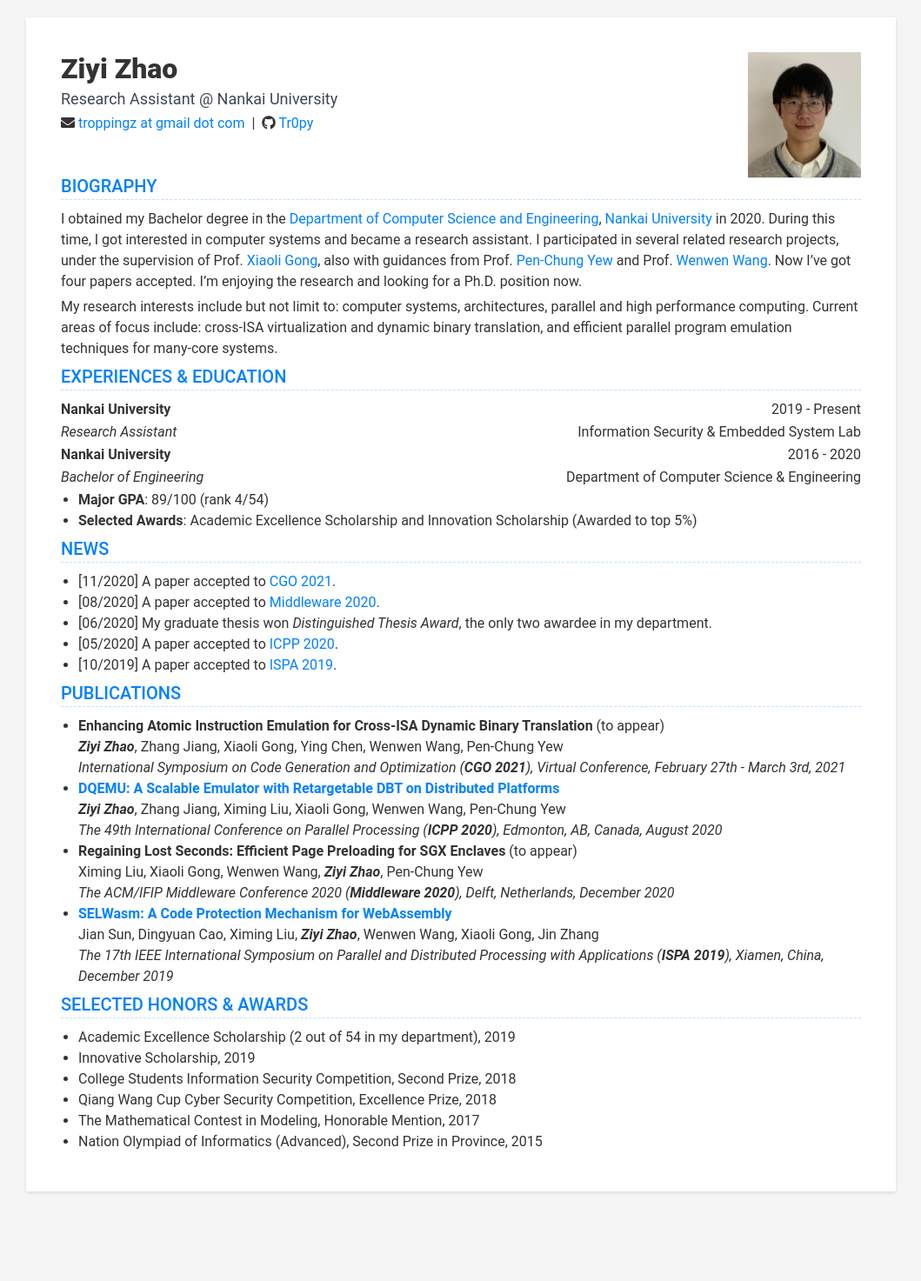
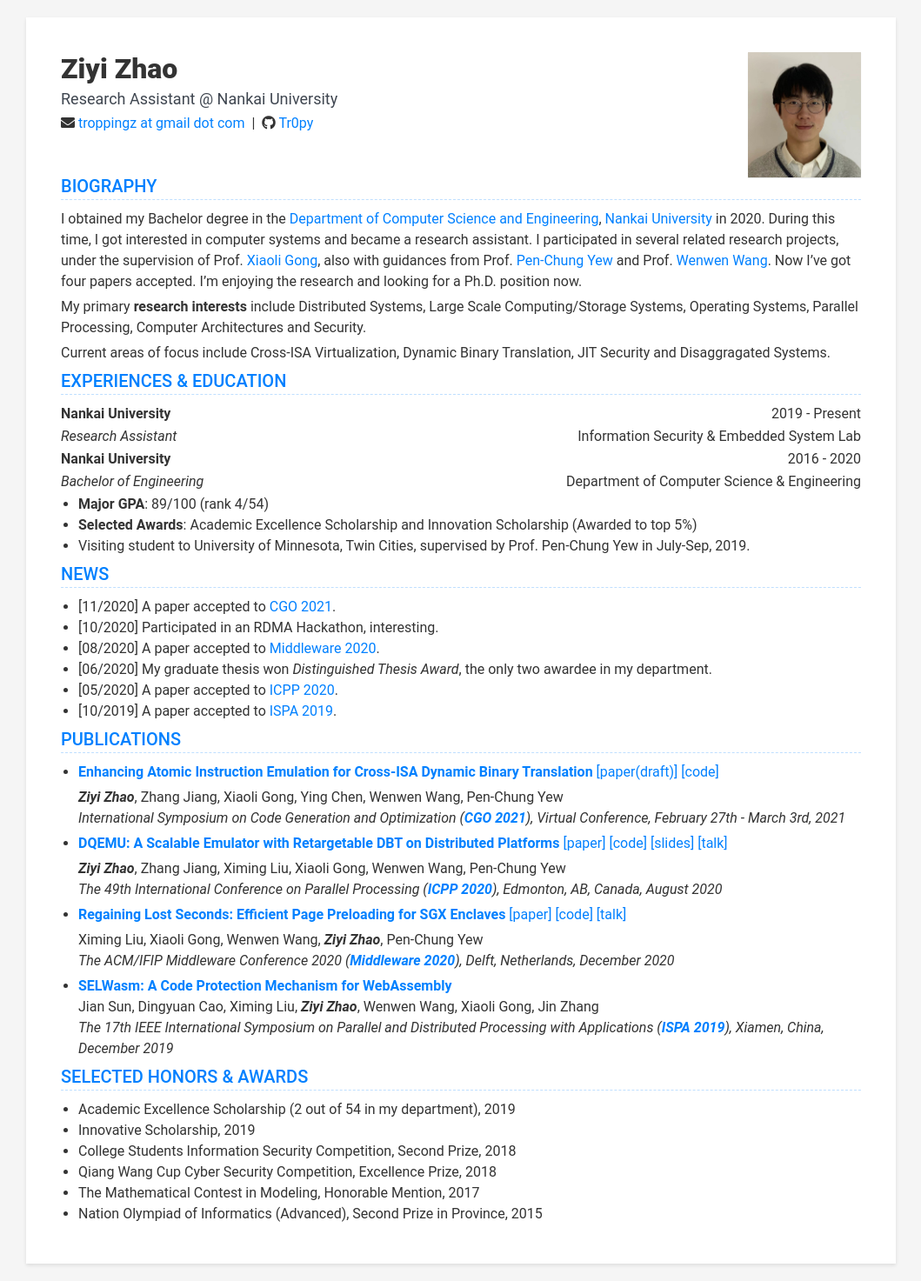
Before and after one commit to Tr0py/cv, a Jekyll site: the page built from index.html, in a window 1280 px wide. Shown: the whole page at 87% size, without its empty margins (110-1169 px from the left). Built offline with Jekyll 4.4.1, drawn with Linux system fonts in a browser that asks for light colours; nearby versions of some CDN libraries; before the commit the page ends 1390 px from its top, so only the background shows below that.

Commit message:
Update research interests, added links to papers, slides, codes, and talks.

```diff
--- a/_data/data.yml
+++ b/_data/data.yml
@@ -52,7 +52,9 @@ profile:
       and Prof. [Wenwen Wang](http://cobweb.cs.uga.edu/~wenwen/).
       Now I've got four papers accepted. I'm enjoying the research and looking for a Ph.D. position now.
 
-      My research interests include but not limit to: computer systems, architectures, parallel and high performance computing. Current areas of focus include: cross-ISA virtualization and dynamic binary translation, and efficient parallel program emulation techniques for many-core systems.
+      My primary **research interests** include Distributed Systems, Large Scale Computing/Storage Systems, Operating Systems, Parallel Processing, Computer Architectures and Security.
+
+      Current areas of focus include Cross-ISA Virtualization, Dynamic Binary Translation, JIT Security and Disaggragated Systems.
 
 
 education:
@@ -71,6 +73,7 @@ education:
       details: |
         + **Major GPA**: 89/100 (rank 4/54)
         + **Selected Awards**: Academic Excellence Scholarship and Innovation Scholarship (Awarded to top 5%)
+        + Visiting student to University of Minnesota, Twin Cities, supervised by Prof. Pen-Chung Yew in July-Sep, 2019.
 
 experiences:
   display: false
@@ -105,18 +108,30 @@ publications:
   display: true
   title: Publications
   intro: |
-      * **Enhancing Atomic Instruction Emulation for Cross-ISA Dynamic Binary Translation** (to appear)
+      * [**Enhancing Atomic Instruction Emulation for Cross-ISA Dynamic Binary Translation**](./assets/materials/QEMU-ABA-CGO2021.pdf)
+      [\[paper(draft)\]](./assets/materials/QEMU-ABA-CGO2021.pdf)
+      [\[code\]](https://github.com/NKU-EmbeddedSystem/ABA-LLSC)
+
         ***Ziyi Zhao***, Zhang Jiang, Xiaoli Gong, Ying Chen, Wenwen Wang, Pen-Chung Yew
-        *International Symposium on Code Generation and Optimization (**CGO 2021**), Virtual Conference, February 27th - March 3rd, 2021*
+        *International Symposium on Code Generation and Optimization (**[CGO 2021](https://conf.researchr.org/home/cgo-2021)**), Virtual Conference, February 27th - March 3rd, 2021*
       * [**DQEMU: A Scalable Emulator with Retargetable DBT on Distributed Platforms**](https://dl.acm.org/doi/fullHtml/10.1145/3404397.3404403)
+      [\[paper\]](./assets/materials/DQEMU-ICPP2020.pdf)
+      [\[code\]](https://github.com/NKU-EmbeddedSystem/DQEMU)
+      [\[slides\]](./assets/materials/DQEMU-slides-ICPP2020.pdf)
+      [\[talk\]](https://youtu.be/MhkiBe_0gR8)
+
         ***Ziyi Zhao***, Zhang Jiang, Ximing Liu, Xiaoli Gong, Wenwen Wang, Pen-Chung Yew
-        *The 49th International Conference on Parallel Processing (**ICPP 2020**), Edmonton, AB, Canada, August 2020*
-      * **Regaining Lost Seconds: Efficient Page Preloading for SGX Enclaves** (to appear)
+        *The 49th International Conference on Parallel Processing (**[ICPP 2020](https://jnamaral.github.io/icpp20)**), Edmonton, AB, Canada, August 2020*
+      * [**Regaining Lost Seconds: Efficient Page Preloading for SGX Enclaves**](./assets/materials/SGX-Middleware2020.pdf)
+      [\[paper\]](./assets/materials/SGX-Middleware2020.pdf)
+      [\[code\]](https://github.com/NKU-EmbeddedSystem/preloading-for-sgx)
+      [\[talk\]](https://youtu.be/ebiNA2yXGz4)
+
         Ximing Liu, Xiaoli Gong, Wenwen Wang, ***Ziyi Zhao***, Pen-Chung Yew
-        *The ACM/IFIP Middleware Conference 2020 (**Middleware 2020**), Delft, Netherlands, December 2020*
+        *The ACM/IFIP Middleware Conference 2020 (**[Middleware 2020](https://2020.middleware-conference.org/)**), Delft, Netherlands, December 2020*
       * [**SELWasm: A Code Protection Mechanism for WebAssembly**](https://ieeexplore.ieee.org/abstract/document/9047432)
         Jian Sun, Dingyuan Cao, Ximing Liu, ***Ziyi Zhao***, Wenwen Wang, Xiaoli Gong, Jin Zhang
-        *The 17th IEEE International Symposium on Parallel and Distributed Processing with Applications (**ISPA 2019**), Xiamen, China, December 2019*
+        *The 17th IEEE International Symposium on Parallel and Distributed Processing with Applications ([**ISPA 2019**](https://www.science-community.org/en/node/204398)), Xiamen, China, December 2019*
 
 projects:
   display: false
@@ -130,6 +145,7 @@ skills:
   title: News
   details: |
       * [11/2020]   A paper accepted to [CGO 2021](https://conf.researchr.org/home/cgo-2021).
+      * [10/2020]   Participated in an RDMA Hackathon, interesting.
       * [08/2020]   A paper accepted to [Middleware 2020](https://2020.middleware-conference.org/).
       * [06/2020]   My graduate thesis won *Distinguished Thesis Award*, the only two awardee in my department.
       * [05/2020]   A paper accepted to [ICPP 2020](https://jnamaral.github.io/icpp20).
```
